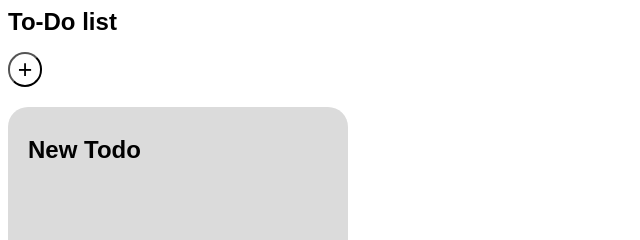
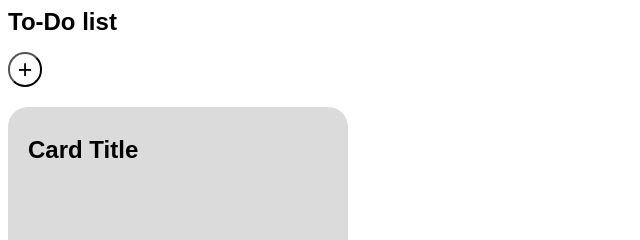
Before and after one commit to piperdd/todo, a plain HTML site: page index.html in a window 1280 px wide. Shown: the top 240 px of the page, 0-640 px from the left. Drawn offline with Linux system fonts and the light colour scheme.

Commit message:
my first commit

```diff
--- a/index.html
+++ b/index.html
@@ -11,7 +11,7 @@
     <button class="add-button">+</button>
     <div class="card-list">
         <div class="card">
-            <h3 class="card-title">New Todo</h3>
+            <h3 class="card-title">Card Title</h3>
         </div>
     </div>
     <script src="script.js"></script>
```
